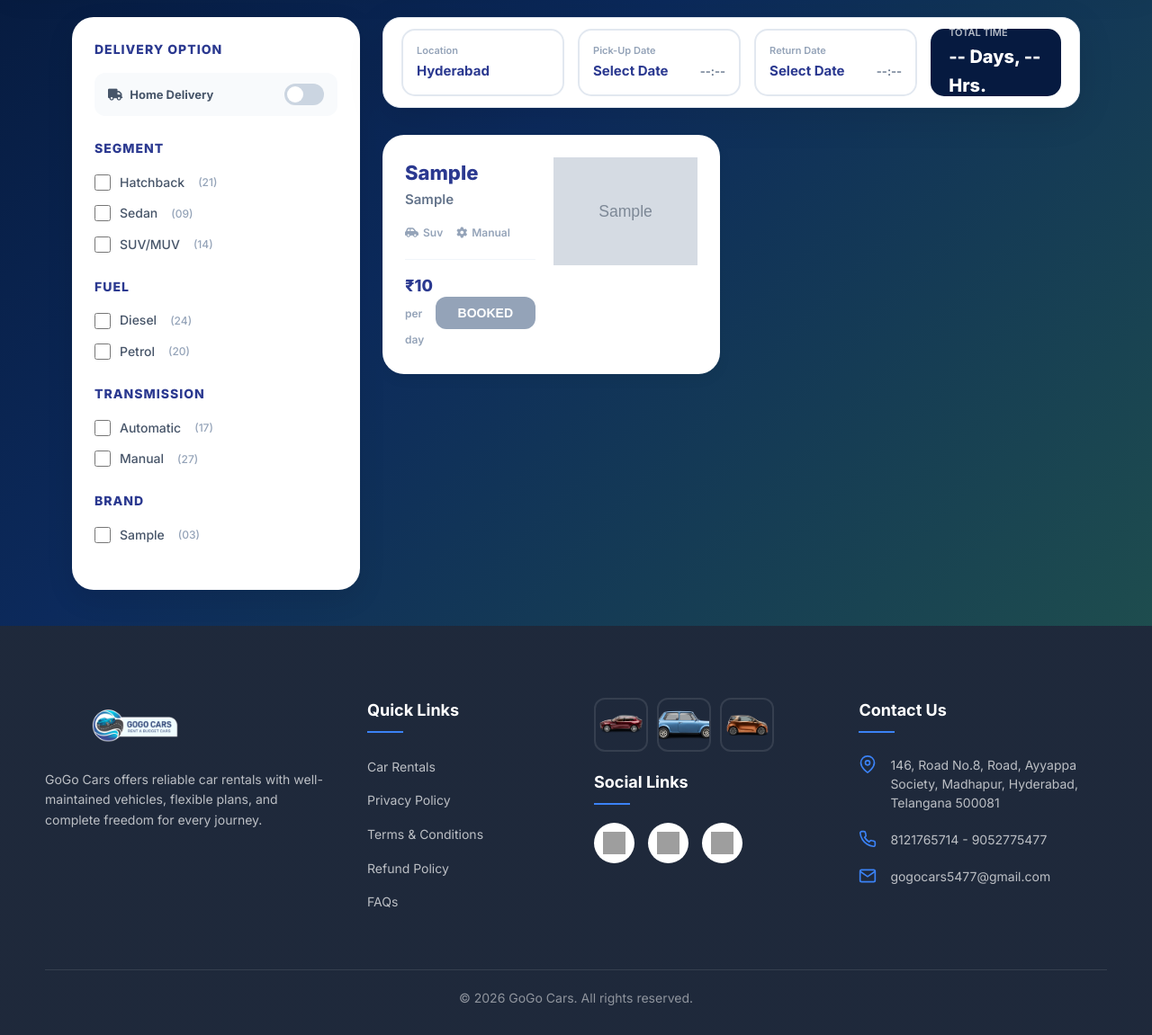
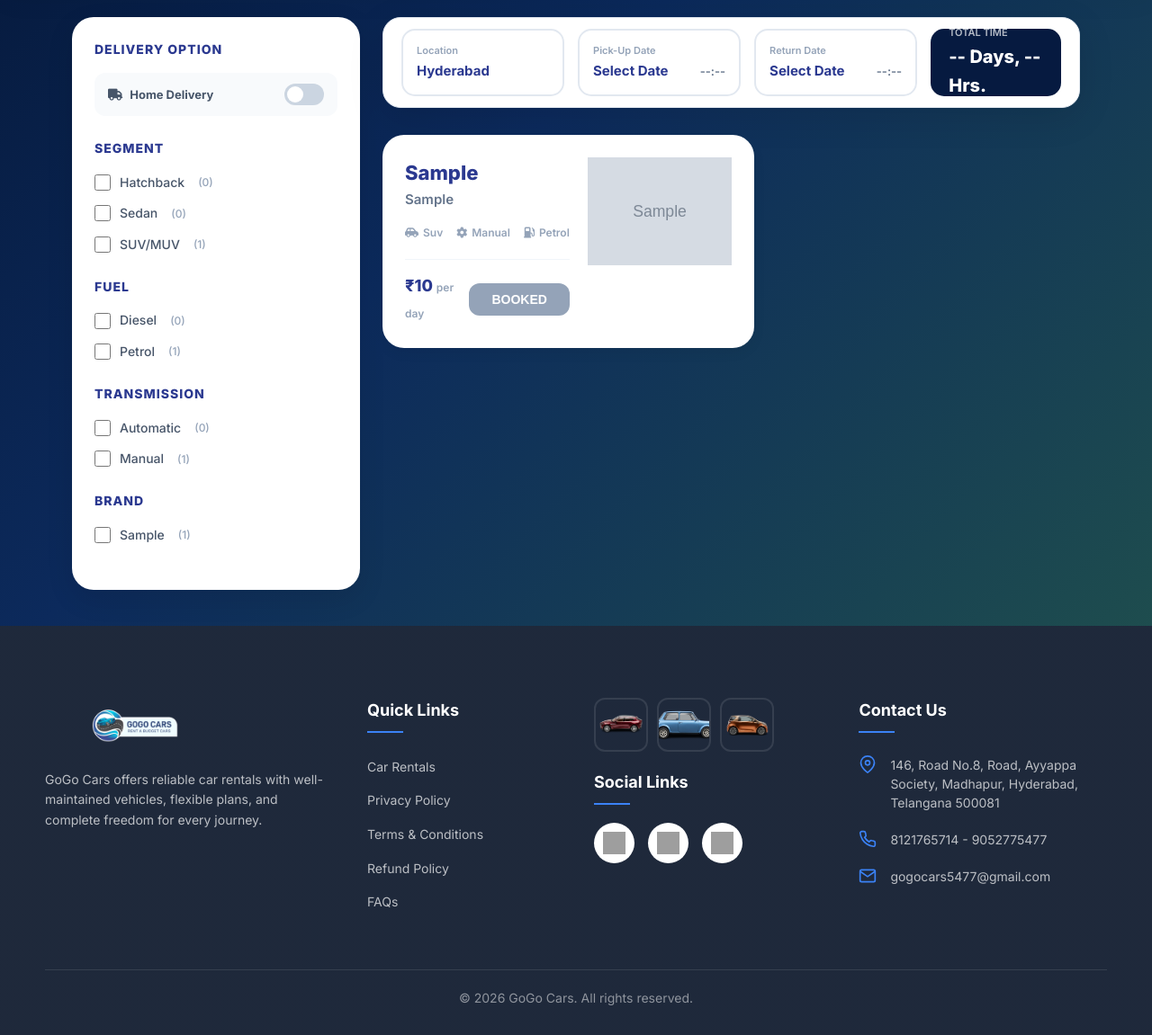
Before and after one commit to mohanracharla46/gogocar, a FastAPI app: page /cars in a window 1280 px wide. Shown: the part 91-1242 px from the top of the page at 90% size. Run offline with FastAPI, Linux system fonts and the light colour scheme; tables that the repository leaves empty hold one stand-in row (values such as "Sample post"); grey boxes marked "Sample" are stand-in pictures; grey boxes are pictures that could not be loaded.

Commit message:
feat: implement dynamic filter counts and fuel type display on cars and home page

```diff
--- a/app/db/session.py
+++ b/app/db/session.py
@@ -104,6 +104,14 @@ def init_db() -> None:
             admin.kyc_status = models.KYCStatus.NOT_SUBMITTED
             logger.info("Updated existing admin user with hashed password")
 
+        # Ensure default locations exist
+        for city in ["Madhapur (HYD)", "Chilakalurupet", "Guntur"]:
+            existing = db.query(models.Location).filter(models.Location.location == city).first()
+            if not existing:
+                loc = models.Location(location=city)
+                db.add(loc)
+                logger.info(f"Created default location: {city}")
+
         db.commit()
         db.close()
         logger.info("Database initialized successfully")
--- a/app/main.py
+++ b/app/main.py
@@ -463,6 +463,20 @@ async def cars_page(
         unique_brands = db.query(Cars.brand).filter(Cars.active == True).distinct().all()
         brands = [brand[0] for brand in unique_brands]
 
+        # Real counts for sidebar filters
+        from sqlalchemy import func
+        type_counts_raw = db.query(Cars.car_type, func.count(Cars.id)).filter(Cars.active == True).group_by(Cars.car_type).all()
+        fuel_counts_raw = db.query(Cars.fuel_type, func.count(Cars.id)).filter(Cars.active == True).group_by(Cars.fuel_type).all()
+        trans_counts_raw = db.query(Cars.transmission_type, func.count(Cars.id)).filter(Cars.active == True).group_by(Cars.transmission_type).all()
+        brand_counts_raw = db.query(Cars.brand, func.count(Cars.id)).filter(Cars.active == True).group_by(Cars.brand).all()
+
+        filter_counts = {
+            "type": {str(r[0].value if r[0] else ""): r[1] for r in type_counts_raw},
+            "fuel": {str(r[0].value if r[0] else ""): r[1] for r in fuel_counts_raw},
+            "transmission": {str(r[0].value if r[0] else ""): r[1] for r in trans_counts_raw},
+            "brand": {str(r[0]): r[1] for r in brand_counts_raw},
+        }
+
         # Calculate average ratings for each car
         from app.db.models import Reviews
         from sqlalchemy import func
@@ -509,7 +523,8 @@ async def cars_page(
                 "pickup_datetime": pickup_datetime,
                 "end_datetime": end_datetime,
                 "selected_location": location,
-                "current_user": current_user
+                "current_user": current_user,
+                "filter_counts": filter_counts
             }
         )
     except Exception as e:
@@ -530,7 +545,8 @@ async def cars_page(
                 "pagination": {"page": 1, "total_pages": 1, "total": 0, "page_size": 12, "has_next": False, "has_prev": False},
                 "pickup_datetime": None,
                 "end_datetime": None,
-                "selected_location": None
+                "selected_location": None,
+                "filter_counts": {"type": {}, "fuel": {}, "transmission": {}, "brand": {}}
             }
         )
 
--- a/templates/cars.html
+++ b/templates/cars.html
@@ -625,35 +625,43 @@
             <div class="sidebar-section">
                 <h3 class="sidebar-title">Segment</h3>
                 <div class="filter-item"><input type="checkbox" class="filter-check" data-filter="type"
-                        data-value="HATCHBACK"> Hatchback <span class="filter-count">(21)</span></div>
+                        data-value="HATCHBACK"> Hatchback <span class="filter-count">({{
+                        filter_counts.type.get('HATCHBACK', 0) if filter_counts is defined else 0 }})</span></div>
                 <div class="filter-item"><input type="checkbox" class="filter-check" data-filter="type"
-                        data-value="SEDAN"> Sedan <span class="filter-count">(09)</span></div>
+                        data-value="SEDAN"> Sedan <span class="filter-count">({{ filter_counts.type.get('SEDAN', 0) if
+                        filter_counts is defined else 0 }})</span></div>
                 <div class="filter-item"><input type="checkbox" class="filter-check" data-filter="type"
-                        data-value="SUV"> SUV/MUV <span class="filter-count">(14)</span></div>
+                        data-value="SUV"> SUV/MUV <span class="filter-count">({{ filter_counts.type.get('SUV', 0) if
+                        filter_counts is defined else 0 }})</span></div>
             </div>
 
             <div class="sidebar-section">
                 <h3 class="sidebar-title">Fuel</h3>
                 <div class="filter-item"><input type="checkbox" class="filter-check" data-filter="fuel"
-                        data-value="DIESEL"> Diesel <span class="filter-count">(24)</span></div>
+                        data-value="DIESEL"> Diesel <span class="filter-count">({{ filter_counts.fuel.get('DIESEL', 0)
+                        if filter_counts is defined else 0 }})</span></div>
                 <div class="filter-item"><input type="checkbox" class="filter-check" data-filter="fuel"
-                        data-value="PETROL"> Petrol <span class="filter-count">(20)</span></div>
+                        data-value="PETROL"> Petrol <span class="filter-count">({{ filter_counts.fuel.get('PETROL', 0)
+                        if filter_counts is defined else 0 }})</span></div>
             </div>
 
             <div class="sidebar-section">
                 <h3 class="sidebar-title">Transmission</h3>
                 <div class="filter-item"><input type="checkbox" class="filter-check" data-filter="transmission"
-                        data-value="AUTOMATIC"> Automatic <span class="filter-count">(17)</span></div>
+                        data-value="AUTOMATIC"> Automatic <span class="filter-count">({{
+                        filter_counts.transmission.get('AUTOMATIC', 0) if filter_counts is defined else 0 }})</span>
+                </div>
                 <div class="filter-item"><input type="checkbox" class="filter-check" data-filter="transmission"
-                        data-value="MANUAL"> Manual <span class="filter-count">(27)</span></div>
+                        data-value="MANUAL"> Manual <span class="filter-count">({{
+                        filter_counts.transmission.get('MANUAL', 0) if filter_counts is defined else 0 }})</span></div>
             </div>
 
             <div class="sidebar-section">
                 <h3 class="sidebar-title">Brand</h3>
-                {% for brand in brands[:6] %}
+                {% for brand in brands %}
                 <div class="filter-item"><input type="checkbox" class="filter-check" data-filter="brand"
-                        data-value="{{ brand }}"> {{ brand|title }} <span class="filter-count">(0{{ loop.index + 2
-                        }})</span></div>
+                        data-value="{{ brand }}"> {{ brand|title }} <span class="filter-count">({{
+                        filter_counts.brand.get(brand, 0) if filter_counts is defined else 0 }})</span></div>
                 {% endfor %}
             </div>
         </aside>
@@ -715,6 +723,8 @@
                             <span class="spec-item"><i class="fas fa-car-side"></i> {{ car.car_type.value|lower|title
                                 }}</span>
                             <span class="spec-item"><i class="fas fa-cog"></i> {{ transmission_display }}</span>
+                            <span class="spec-item"><i class="fas fa-gas-pump"></i> {{ car.fuel_type.value|title if
+                                car.fuel_type else 'N/A' }}</span>
                         </div>
                         <div class="car-card-bottom">
                             <div class="car-card-price">₹{{ "{:,.0f}".format(car.base_price) }} <span>per day</span>
```
Also changed, not shown: seed_locations_prod.py (added, +72 -0 lines), templates/index.html (+20 -30 lines).
